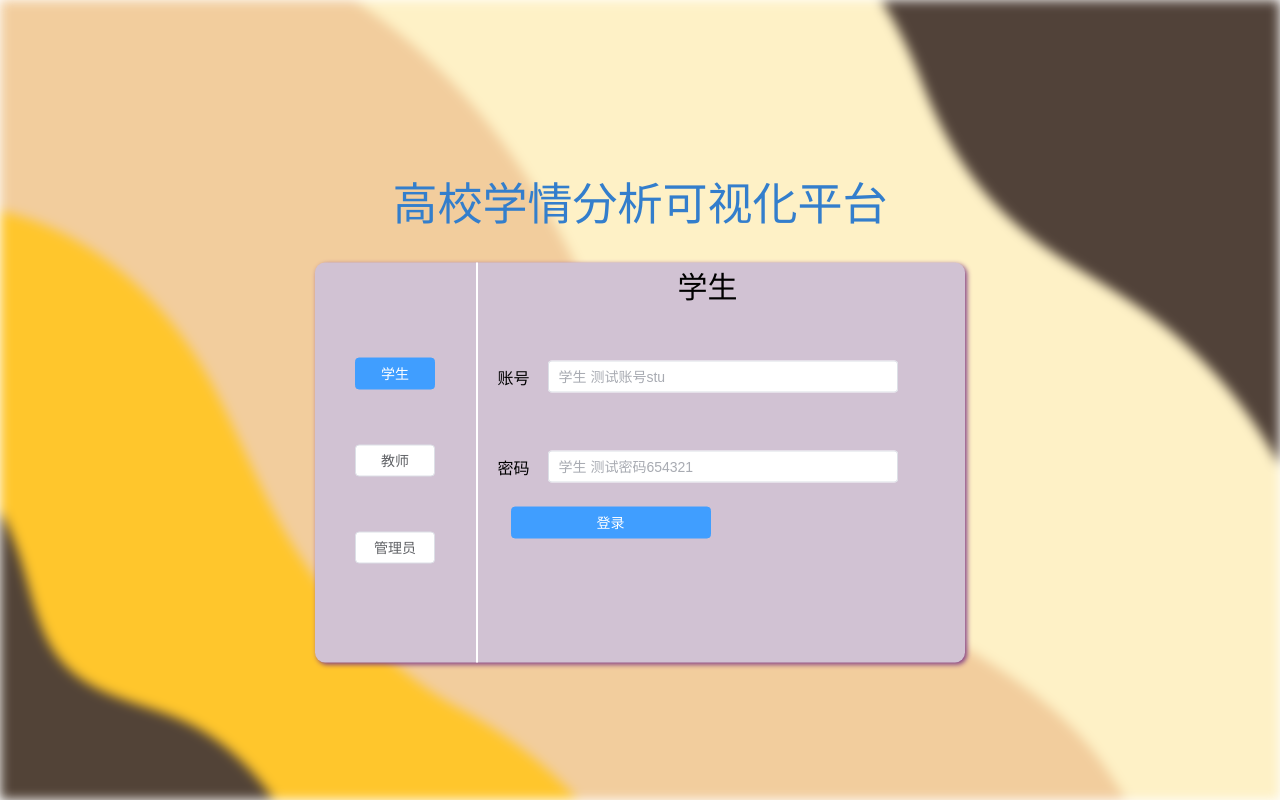
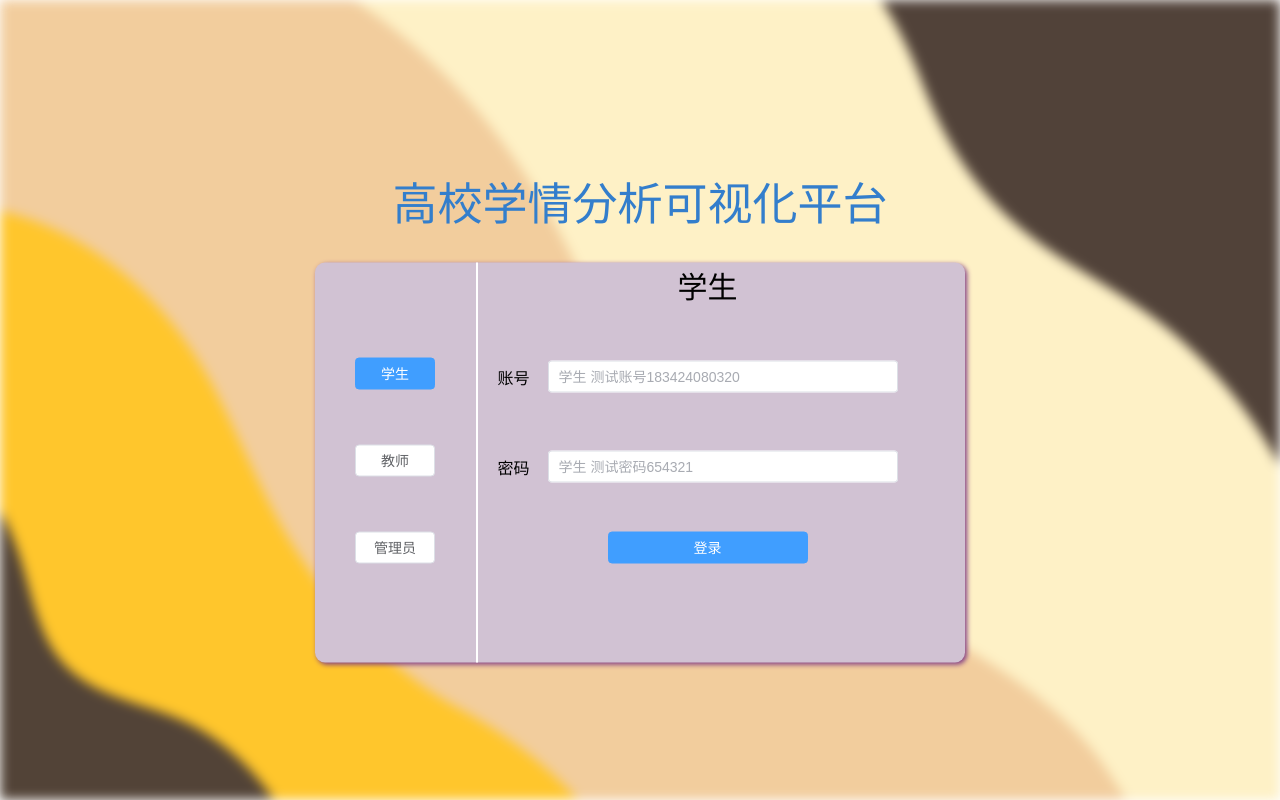
Before and after one commit to liuup/GraduationProject, a Vue app in the folder frontend/: page / in a window 1280 px wide. Built offline with nearby package versions, Linux system fonts and the light colour scheme.

Commit message:
优化页面显示

```diff
--- a/frontend/src/views/Login.vue
+++ b/frontend/src/views/Login.vue
@@ -38,7 +38,7 @@
                             ></el-input>
                         </div>
 
-                        <el-button class="btn" @click="login()" type="primary">登录</el-button>
+                        <el-button class="login-btn" @click="login()" type="primary">登录</el-button>
                         <!-- <el-button class="btn" @click="cancel()">清空</el-button> -->
                     </div>
 
@@ -94,7 +94,7 @@ export default {
             admin_btn_type: "default",
 
             // 登录窗口占位字符，初始显示文字
-            account_placeholder: "学生 测试账号stu",
+            account_placeholder: "学生 测试账号183424080320",
             pwd_placeholder: "学生 测试密码654321",
 
             // 注册表单
@@ -379,11 +379,12 @@ export default {
     cursor: pointer;
     display: contents;
 }
-.btn {
+
+.login-btn {
     width: 200px;
-    margin-top: 20px;
+    margin-top: 45px;
     /* margin: 10px auto 0 auto; */
-    margin-left: 33px;
+    margin-left: 130px;
     align-items: center;
     /* display: flex; */
 }
```
